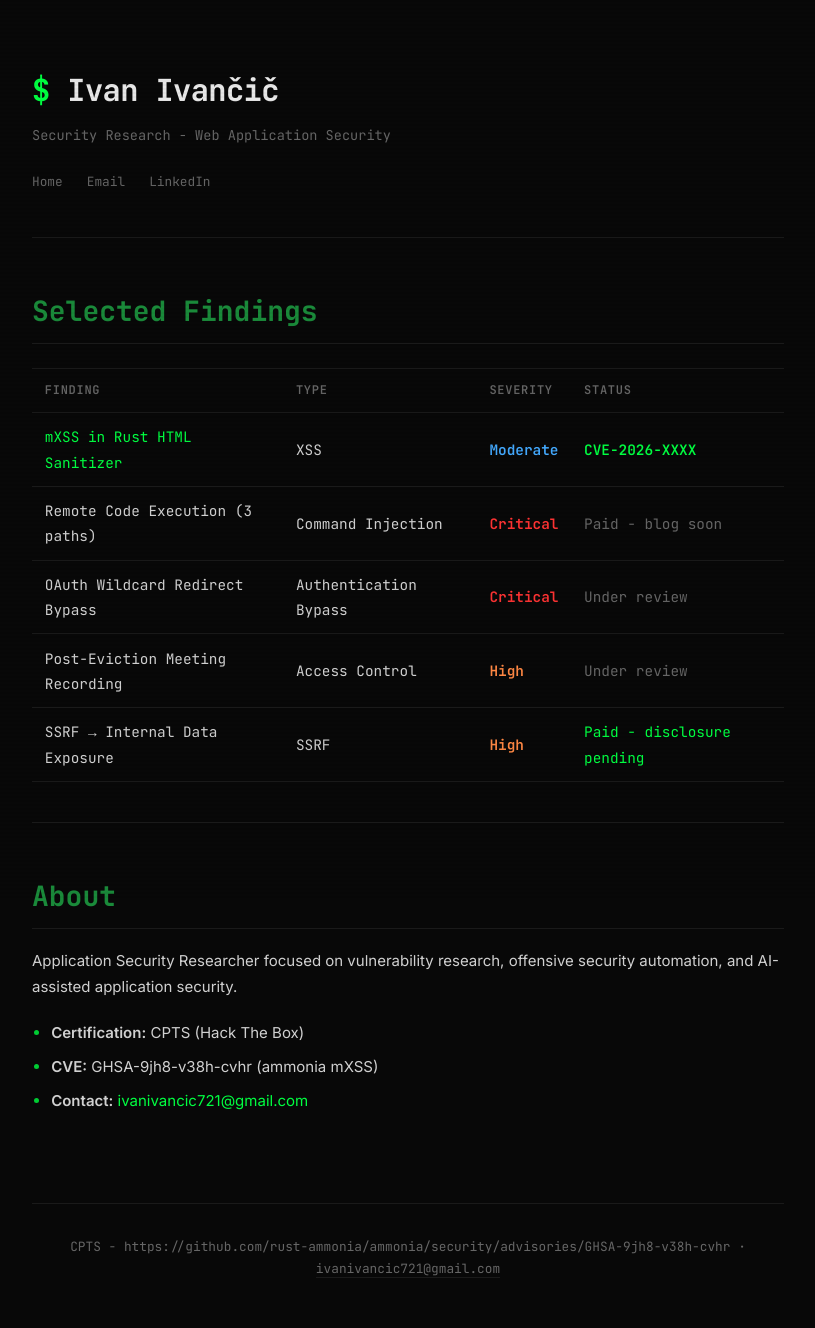
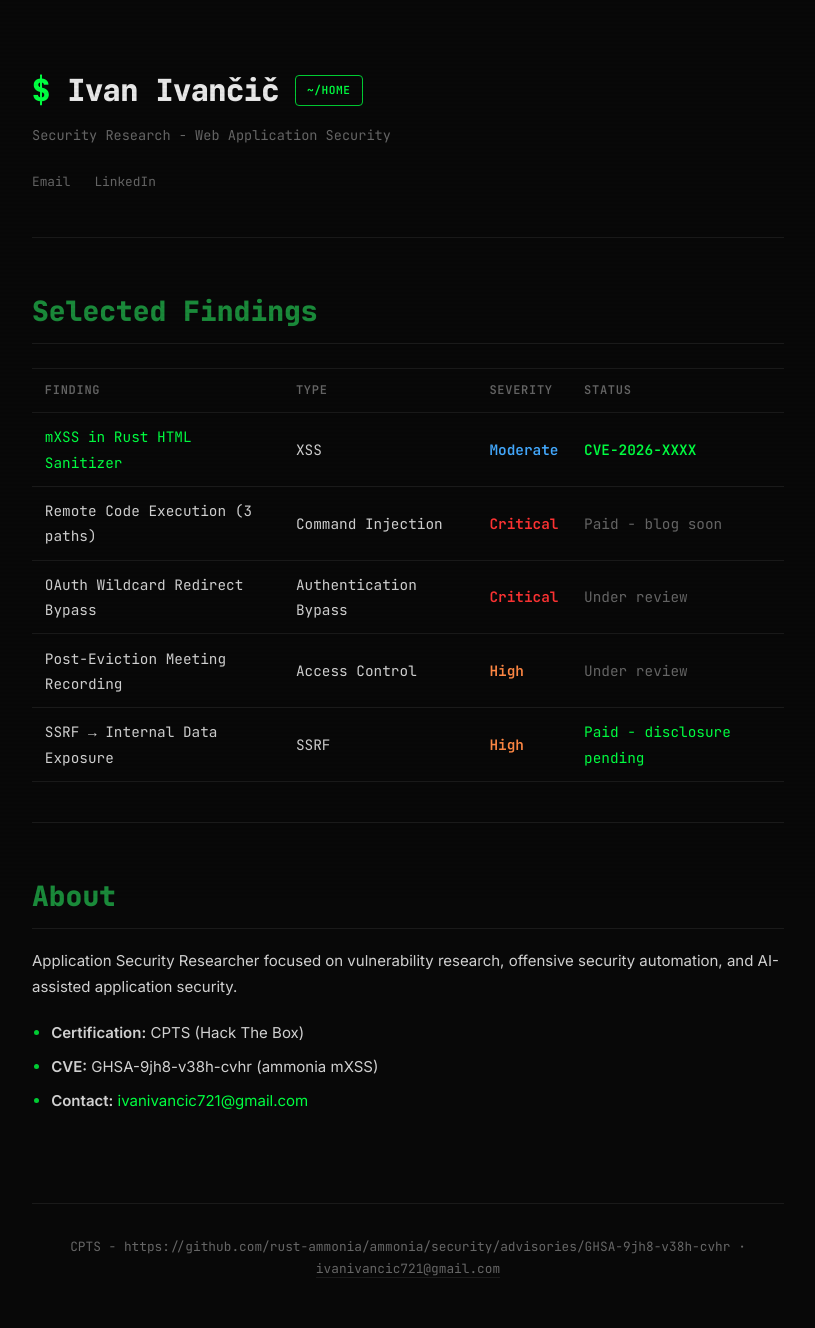
Before and after one commit to Ivan09999/Ivan09999.github.io, a Jekyll site: the page built from index.md, in a window 1280 px wide. Shown: the whole page, without its empty margins (232-1047 px from the left). Built offline with Jekyll 4.4.1, drawn with Linux system fonts in a browser that asks for light colours.

Commit message:
Update default.html

```diff
--- a/_layouts/default.html
+++ b/_layouts/default.html
@@ -5,7 +5,7 @@
     <meta name="viewport" content="width=device-width, initial-scale=1.0">
     <title>{% if page.title %}{{ page.title }} — {% endif %}Ivan Ivančič</title>
     <style>
-        @import url('https://fonts.googleapis.com/css2?family=JetBrains+Mono:wght@400;600;700&family=Inter:wght@400;500;600&display=swap');
+        @import url('https://fonts.googleapis.com/css2?family=JetBrains+Mono:wght@400;600;700;800&family=Inter:wght@400;500;600&display=swap');
 
         :root {
             --bg: #080808;
@@ -73,18 +73,47 @@
             margin-bottom: 3rem;
         }
 
+        .header-top {
+            display: flex;
+            align-items: center;
+            gap: 1rem;
+            margin-bottom: 0.4rem;
+        }
+
         .site-header h1 {
             font-family: 'JetBrains Mono', monospace;
             font-size: 1.9rem;
             font-weight: 800;
             color: var(--fg-bright);
             letter-spacing: -0.02em;
-            margin-bottom: 0.4rem;
         }
 
         .site-header h1::before {
             content: "$ ";
             color: var(--accent);
+        }
+
+        .home-btn {
+            font-family: 'JetBrains Mono', monospace;
+            font-size: 0.7rem;
+            font-weight: 600;
+            color: var(--accent);
+            text-decoration: none;
+            border: 1px solid var(--accent-dim);
+            border-radius: 4px;
+            padding: 0.3rem 0.7rem;
+            background: transparent;
+            transition: all 0.2s ease;
+            text-transform: uppercase;
+            letter-spacing: 0.05em;
+        }
+
+        .home-btn:hover {
+            background: var(--accent);
+            color: var(--bg);
+            border-color: var(--accent);
+            box-shadow: 0 0 12px var(--accent-glow);
+            text-shadow: none;
         }
 
         .tagline {
@@ -133,7 +162,7 @@
         h3 {
             font-family: 'JetBrains Mono', monospace;
             font-size: 1.25rem;
-            font-weight: 600;
+            font-weight: 700;
             color: var(--heading-bright);
             margin: 2.2rem 0 1rem;
         }
@@ -305,6 +334,8 @@
         @media (max-width: 600px) {
             .site-header { padding: 2.5rem 0 1.5rem; }
             .site-header h1 { font-size: 1.3rem; }
+            .header-top { gap: 0.7rem; }
+            .home-btn { font-size: 0.65rem; padding: 0.25rem 0.5rem; }
             .nav { gap: 1rem; }
             table { font-size: 0.8rem; }
             th, td { padding: 0.5rem 0.4rem; }
@@ -318,15 +349,18 @@
         }
     </style>
 <base target="_blank">
+<base target="_blank">
 </head>
 <body>
 
     <div class="container">
         <header class="site-header">
-            <h1><a href="/" style="color: inherit; text-decoration: none; border-bottom: none;">Ivan Ivančič</a></h1>
+            <div class="header-top">
+                <h1><a href="/" style="color: inherit; text-decoration: none; border-bottom: none;">Ivan Ivančič</a></h1>
+                <a href="/" class="home-btn">~/home</a>
+            </div>
             <p class="tagline">Security Research - Web Application Security</p>
             <nav class="nav">
-                <a href="/">Home</a>
                 <a href="mailto:ivanivancic721@gmail.com">Email</a>
                 <a href="https://www.linkedin.com/in/ivan-ivan%C4%8Di%C4%87-a3438a1aa">LinkedIn</a>
             </nav>
```
